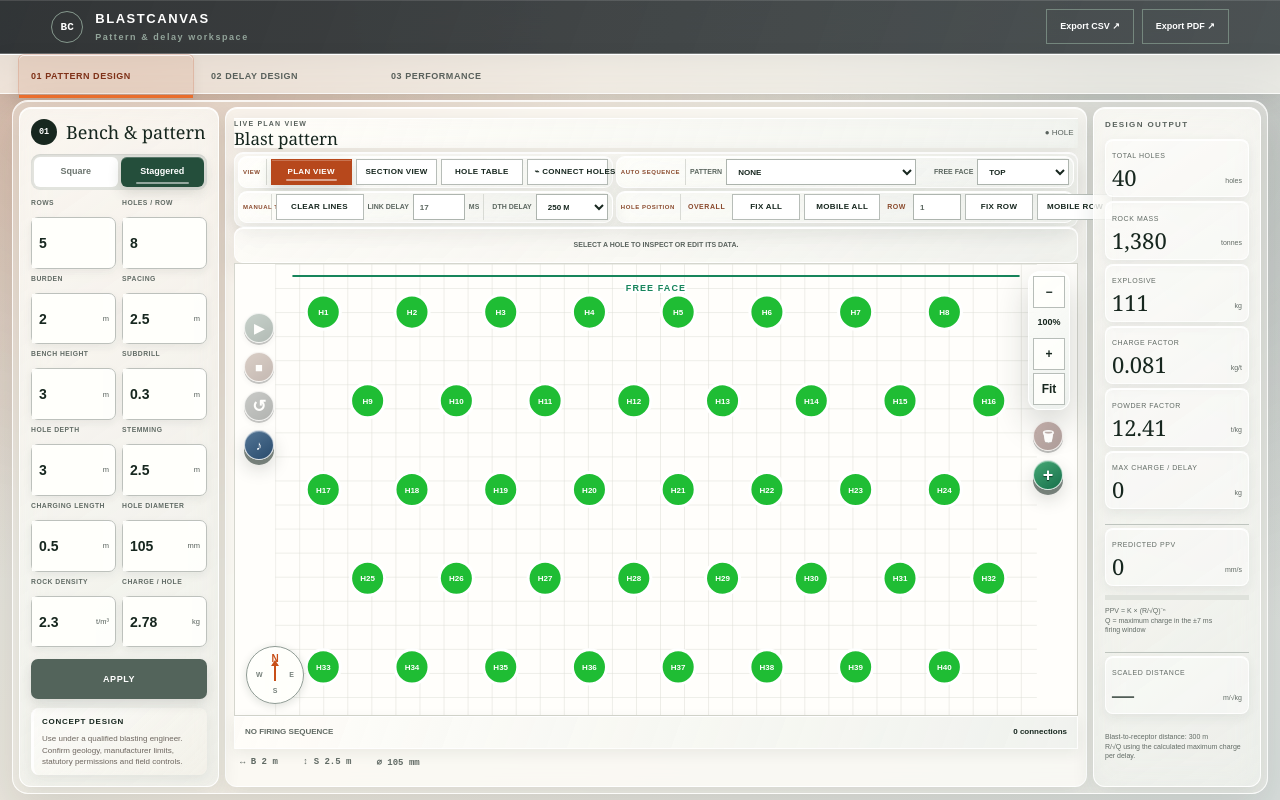
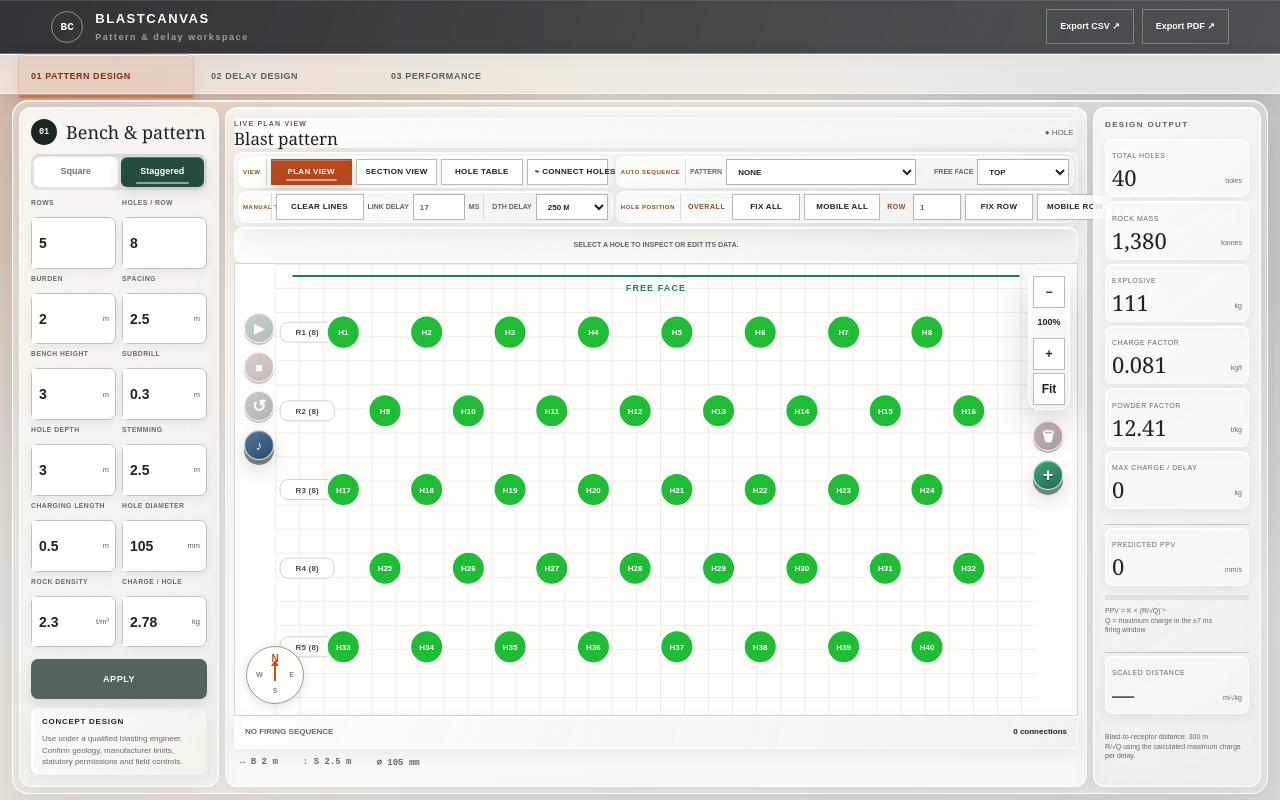
Before and after one commit to srj17-max/Blast-Designing, a Next.js app: page / in a window 1280 px wide. Built offline with nearby package versions, Linux system fonts and the light colour scheme.

Commit message:
Expand canvas and show live row counts

```diff
--- a/app/globals.css
+++ b/app/globals.css
@@ -603,3 +603,4 @@ nav button.active{color:#7f3218;background:rgba(183,72,28,.10);border-color:rgba
 .svg::-webkit-scrollbar-thumb{border:2px solid #eef0eb;border-radius:8px;background:#88968e}
 .svg::-webkit-scrollbar-corner{background:#eef0eb}
 @media print{.svg{scrollbar-width:auto}.svg::-webkit-scrollbar{display:none}}
+.rowSummaries rect{fill:#fffdf8;stroke:#c5cbc5;stroke-width:.8}.rowSummaries text{fill:#445149;font-size:8px;font-weight:900;letter-spacing:.02em;pointer-events:none}.rowSummaries{pointer-events:none}@media print{.rowSummaries rect{fill:#fff!important;stroke:#777!important}.rowSummaries text{fill:#17271f!important}}
--- /dev/null
+++ b/lib/canvasGeometry.mjs
@@ -0,0 +1,21 @@
+export function expandCanvasToPoint(size,point,margin=48,grid=24){
+  const width=Math.max(size.width,Math.ceil((point.x+margin)/grid)*grid);
+  const height=Math.max(size.height,Math.ceil((point.y+margin)/grid)*grid);
+  return width===size.width&&height===size.height?size:{width,height};
+}
+
+export function layoutRowsByY(holes,tolerance=34){
+  const rows=[];
+  for(const hole of [...holes].sort((a,b)=>a.y-b.y||a.x-b.x)){
+    let row=rows.find(candidate=>Math.abs(candidate.y-hole.y)<=tolerance);
+    if(!row){row={y:hole.y,ids:[]};rows.push(row)}
+    row.ids.push(hole.id);
+    row.y=row.ids.reduce((sum,id)=>sum+(holes.find(item=>item.id===id)?.y??0),0)/row.ids.length;
+  }
+  return rows.sort((a,b)=>a.y-b.y).map((row,index)=>({number:index+1,y:row.y,count:row.ids.length,ids:row.ids}));
+}
+
+export function assignRowsByY(holes,tolerance=34){
+  const rowById=new Map(layoutRowsByY(holes,tolerance).flatMap(row=>row.ids.map(id=>[id,row.number])));
+  return holes.map(hole=>({...hole,row:rowById.get(hole.id)??hole.row}));
+}
```
Also changed, not shown: app/page.tsx (+2 -2 lines), 1 other file (tests, documents, lock files or other folders).
